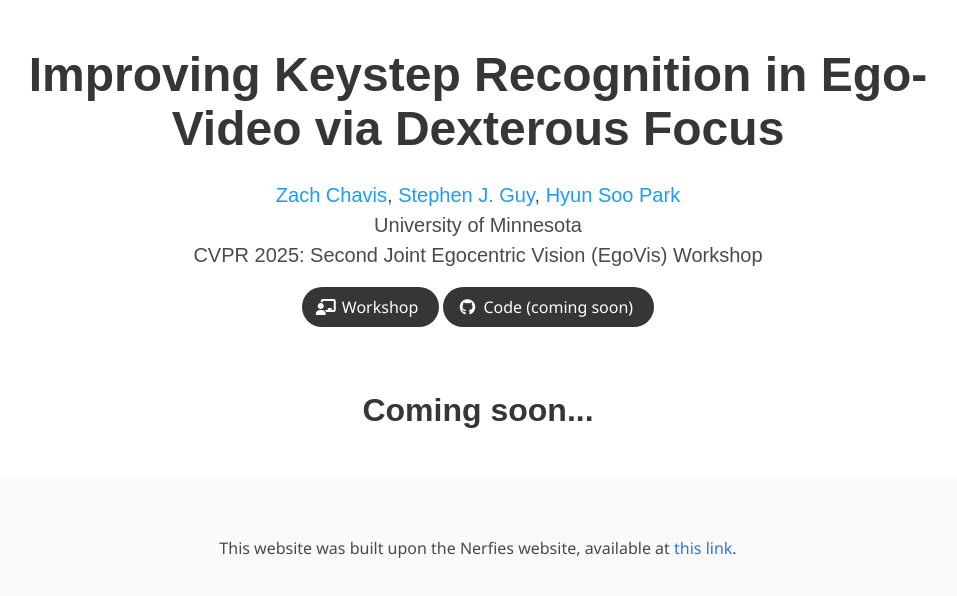
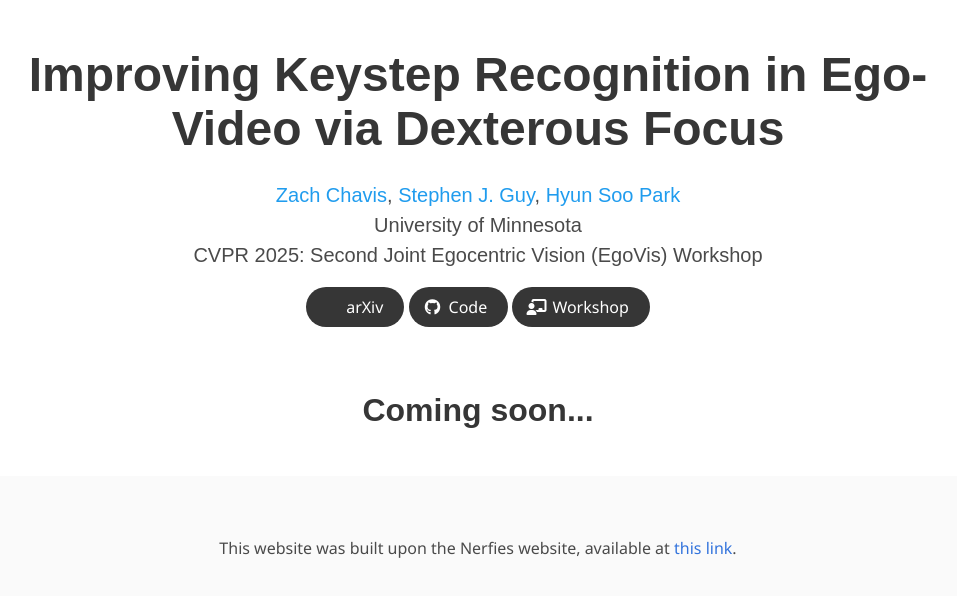
Before and after one commit to AppliedMotionLab/dexfocus, a plain HTML site: page index.html in a window 1280 px wide. Shown: the whole page, without its empty margins (162-1119 px from the left). Drawn offline with nearby package versions, Linux system fonts and the light colour scheme; some icons are missing; a web font is replaced by a local one.

Commit message:
Updated arxiv and code links

```diff
--- a/index.html
+++ b/index.html
@@ -74,15 +74,15 @@
                           <span>Paper</span>
                         </a>
                       </span> -->
-                      <!-- <span class="link-block">
-                        <a href="https://www.arxiv.org/abs/2407.13856"
+                      <span class="link-block">
+                        <a href="https://arxiv.org/abs/2506.00827"
                            class="external-link button is-normal is-rounded is-dark">
                           <span class="icon">
                               <i class="ai ai-arxiv"></i>
                           </span>
                           <span>arXiv</span>
                         </a>
-                      </span> -->
+                      </span>
                       <!-- Video Link. -->
                       <!-- <span class="link-block">
                         <a href="https://www.youtube.com/watch?"
@@ -95,6 +95,15 @@
                       </span> -->
                       <!-- Code Link. -->
                       <span class="link-block">
+                        <a href="https://github.com/zachavis/dexfocus"
+                           class="external-link button is-normal is-rounded is-dark">
+                          <span class="icon">
+                              <i class="fab fa-github"></i>
+                          </span>
+                          <span>Code</span>
+                          </a>
+                      </span>
+                      <span class="link-block">
                         <a
                         href="https://egovis.github.io/cvpr25/"
                         target="_blank"
@@ -105,15 +114,6 @@
                           </span>
                           <span>Workshop</span>
                         </a>
-                      </span>
-                      <span class="link-block">
-                        <a href="https://appliedmotionlab.github.io/dexfocus/"
-                           class="external-link button is-normal is-rounded is-dark">
-                          <span class="icon">
-                              <i class="fab fa-github"></i>
-                          </span>
-                          <span>Code (coming soon)</span>
-                          </a>
                       </span>
                     </div>
                 </div>
```
